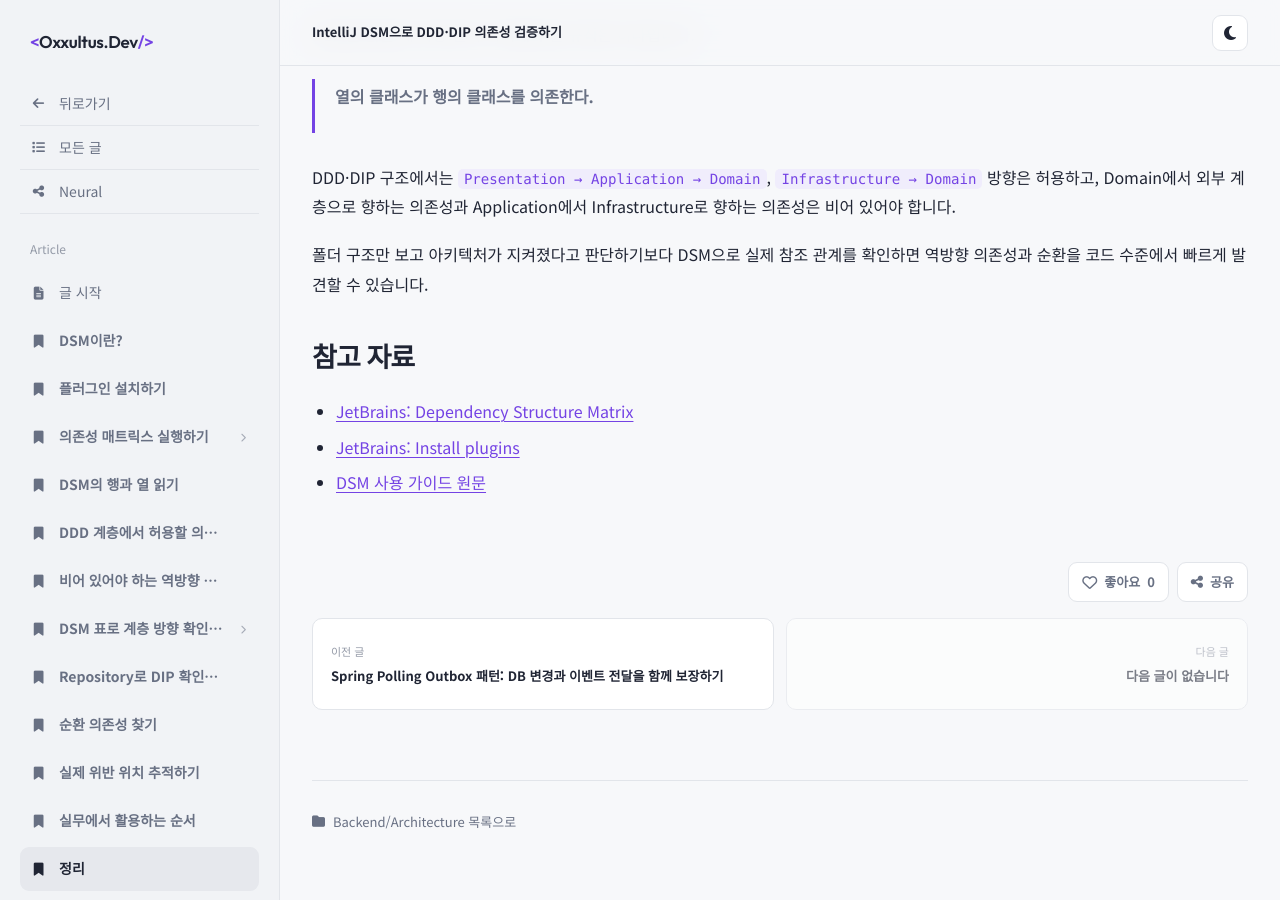
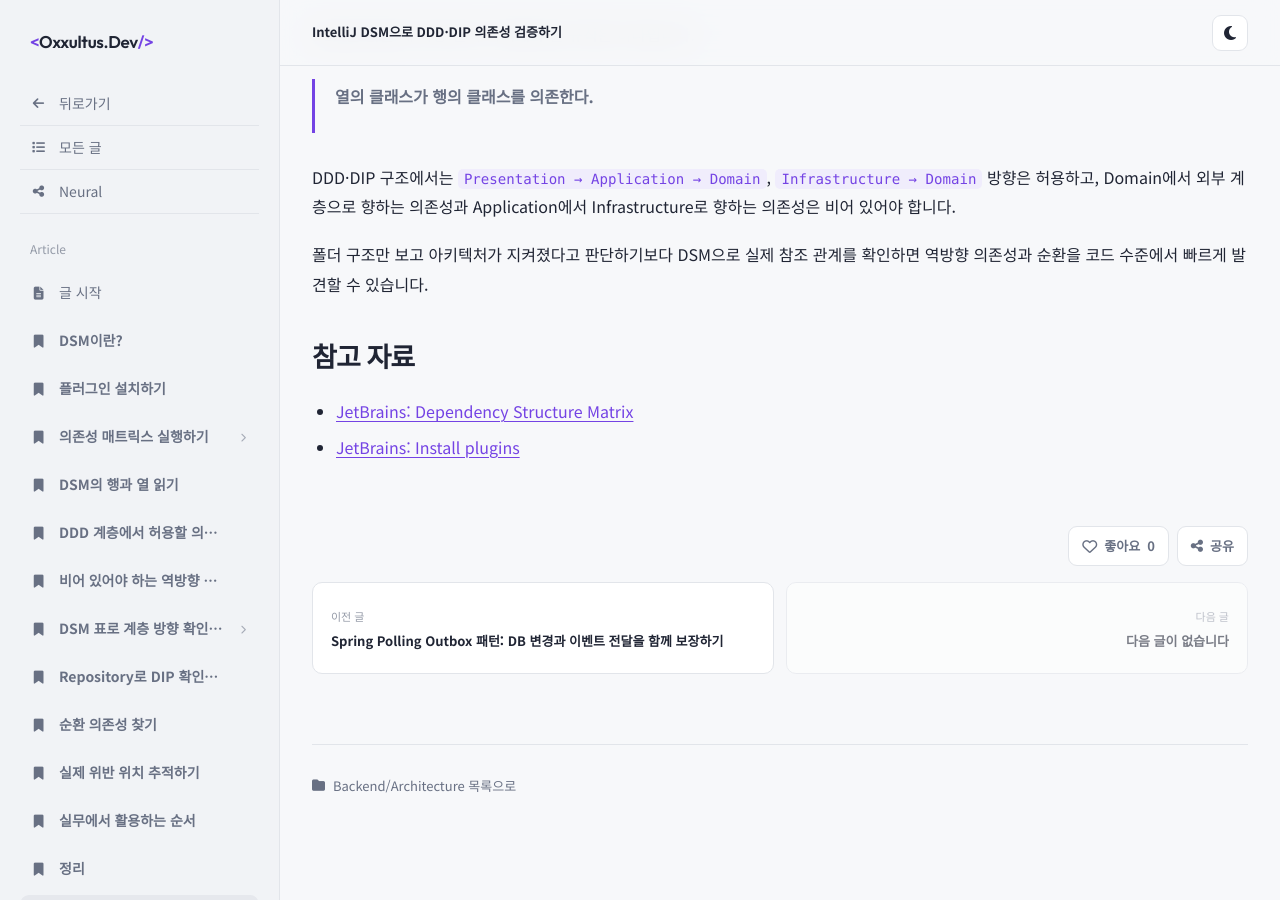
Before and after one commit to oxxultus/resume, a Jekyll site: the page built from _posts/2026-07-25-intellij-dsm-ddd-dip.md, in a window 1280 px wide and 900 px high, scrolled down 8862 px. Built offline with Jekyll 4.4.1, drawn with Linux system fonts in a browser that asks for light colours.

Commit message:
Remove Notion source link from DSM post

```diff
--- a/_posts/2026-07-25-intellij-dsm-ddd-dip.md
+++ b/_posts/2026-07-25-intellij-dsm-ddd-dip.md
@@ -305,4 +305,3 @@
 
 - [JetBrains: Dependency Structure Matrix](https://www.jetbrains.com/help/idea/dsm-analysis.html)
 - [JetBrains: Install plugins](https://www.jetbrains.com/help/idea/managing-plugins.html)
-- [DSM 사용 가이드 원문](https://app.notion.com/p/3a73bd326f6b80218cbdc76ea897aaf4)
```
